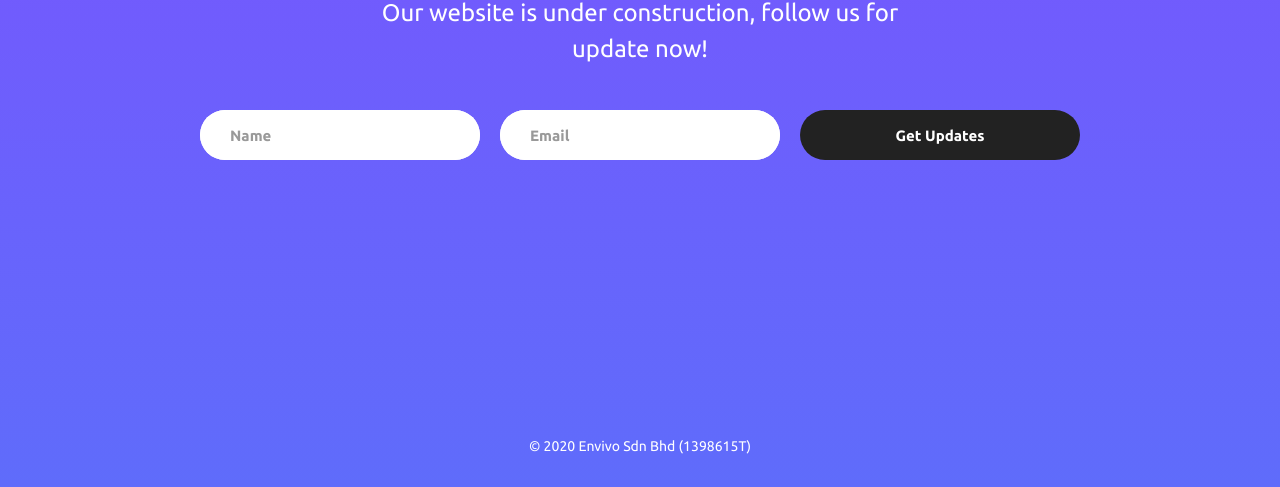
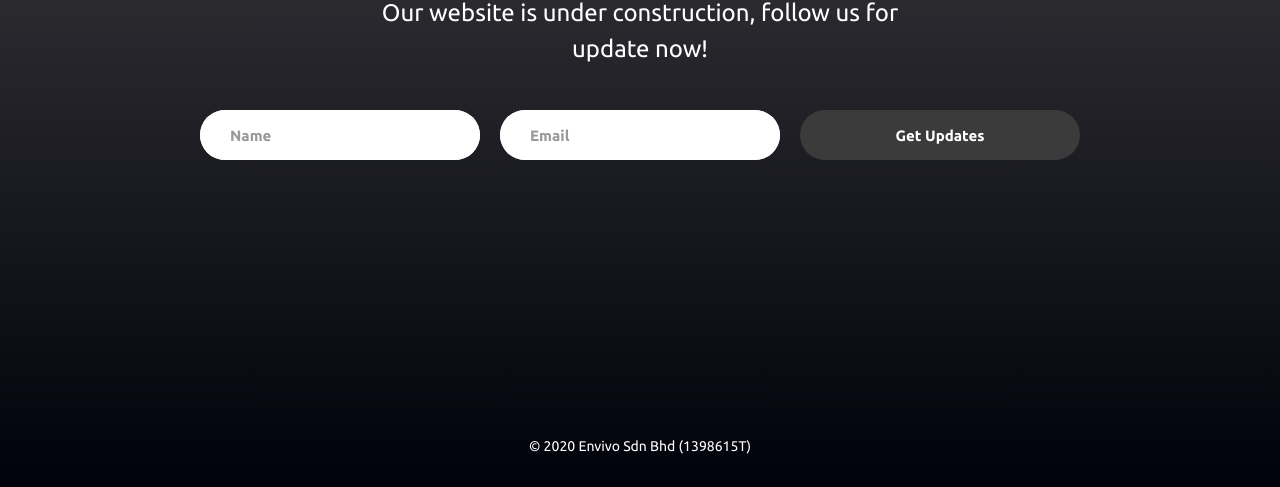
Before and after one commit to envivo-github/envivo-github.github.io, a website: page index.html in a window 1280 px wide. Shown: the part 313-800 px from the top of the page. Drawn offline with Linux system fonts and the light colour scheme.

Commit message:
change to black

```diff
--- a/css/main.css
+++ b/css/main.css
@@ -249,11 +249,11 @@ Primary use:
 
 /*---------------------------------------------*/
 .bg-g1 {
-  background: #5f6cfb;
-  background: -webkit-linear-gradient(bottom, #5f6cfb, #7c51fe);
-  background: -o-linear-gradient(bottom, #5f6cfb, #7c51fe);
-  background: -moz-linear-gradient(bottom, #5f6cfb, #7c51fe);
-  background: linear-gradient(bottom, #5f6cfb, #7c51fe);
+  background: #01010b;
+  background: -webkit-linear-gradient(bottom, #01010b, #444446);
+  background: -o-linear-gradient(bottom, #01010b, #444446);
+  background: -moz-linear-gradient(bottom, #01010b, #444446);
+  background: linear-gradient(bottom, #01010b, #444446);
 }
 
 
@@ -294,7 +294,7 @@ Primary use:
 /*---------------------------------------------*/
 .how-btn {
   padding: 0px 20px;
-  background-color: #222222;
+  background-color: #3c3b3b;
   border-radius: 25px;
   color: #fff;
   position: relative;
@@ -311,11 +311,11 @@ Primary use:
   height: 100%;
   top: 0;
   left: 0;
-  background: #fb2e57;
-  background: -webkit-linear-gradient(top, #f65342, #fb3282);
-  background: -o-linear-gradient(top, #f65342, #fb3282);
-  background: -moz-linear-gradient(top, #f65342, #fb3282);
-  background: linear-gradient(top, #f65342, #fb3282);
+  background: #01010b;
+  background: -webkit-linear-gradient(top, #01010b, #01010b);
+  background: -o-linear-gradient(top, #01010b, #01010b);
+  background: -moz-linear-gradient(top, #01010b, #01010b);
+  background: linear-gradient(top, #01010b, #01010b);
   -webkit-transition: all 0.4s;
   -o-transition: all 0.4s;
   -moz-transition: all 0.4s;
```
